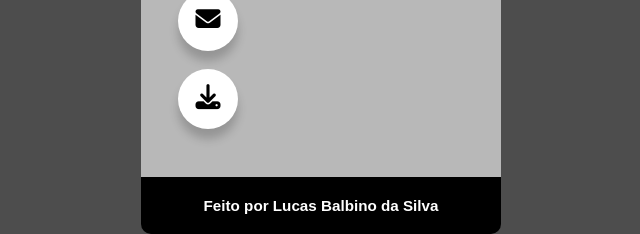
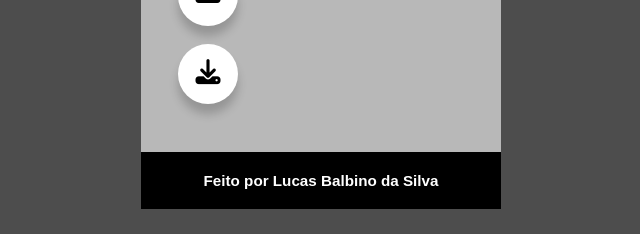
Before and after one commit to Lucasbsilva11/SocialMediaGithub, a plain HTML site: page index.html in a window 1280 px wide. Shown: the part 653-887 px from the top of the page, without its empty margins (319-959 px from the left). After the commit the page ends 862 px from the top, so only its background shows below. Drawn offline with Linux system fonts and the light colour scheme.

Commit message:
SocialMidia

```diff
--- a/index.html
+++ b/index.html
@@ -57,7 +57,7 @@
          </div>
     </main>
     <footer>
-        <h3>Feito por <a href="https://github.com/Lucasbsilva11">Lucas Balbino</a> da Silva</h3>
+        <h3>Feito por <a href="https://github.com/Lucasbsilva11">Lucas Balbino da Silva</a></h3>
     </footer>
 
 
--- a/style.css
+++ b/style.css
@@ -35,8 +35,8 @@ main {
     border-radius: 10px 10px 0px 0px;
 
     width: 320px;
-    margin-top: 25px;
-    margin-bottom: auto;
+    margin-top: 0px;
+    margin-bottom: 0px;
     margin-left: auto;
     margin-right: auto;
 
@@ -199,7 +199,6 @@ footer{
     color: rgb(255, 255, 255);
     padding: 20px;
     text-align: center;
-    border-radius: 0px 0px 10px 10px;
     font-family: var(--fonte-padrao);
     font-size: small;
     width: 320px;
```
